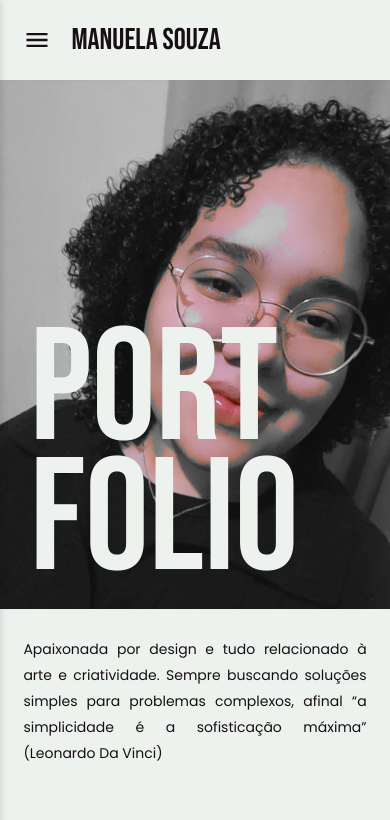
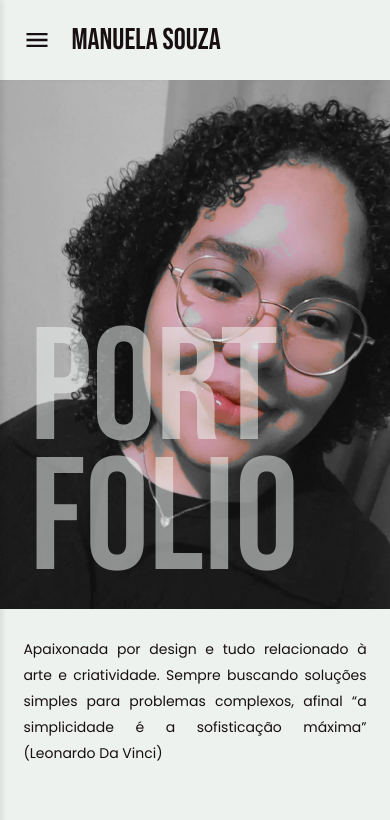
Before and after one commit to rochamanuela/my-portfolio, a React (Vite) app: page / in a window 390 px wide. Shown: the top 820 px of the page. Built offline with nearby package versions, Linux system fonts and the light colour scheme.

Commit message:
style: add opacity on portfolio title in header

```diff
--- a/src/components/Header/style.css
+++ b/src/components/Header/style.css
@@ -111,6 +111,7 @@
     .header h1.portfolio-title-broken {
         margin-top: -590px;
         color: var(--anti-flash-white);
+        opacity: .55;
     }
 
     .header p.introduction {
```
